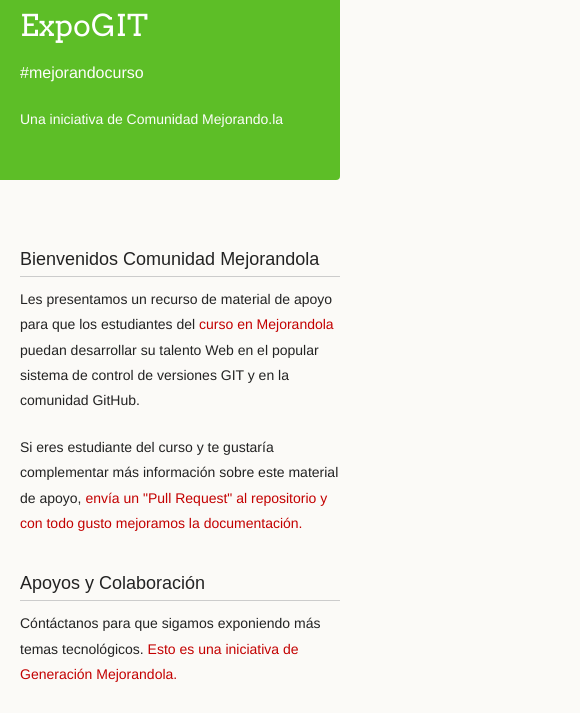
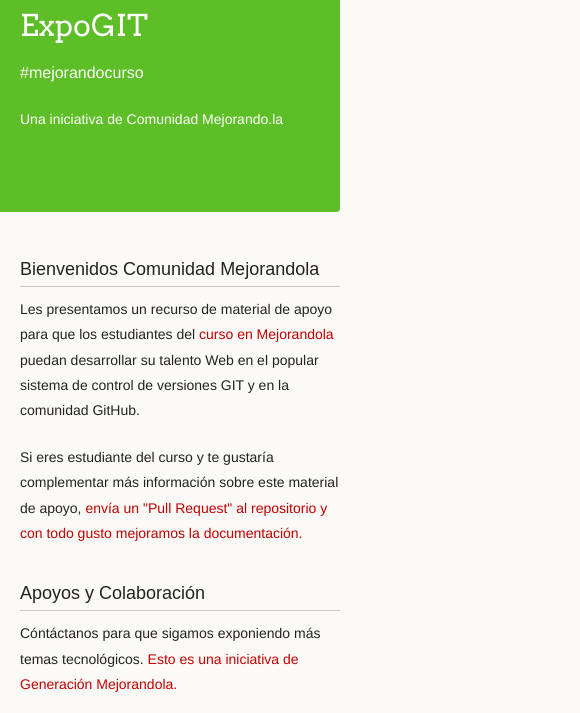
Before and after one commit to mikenieva/gitintro, a plain HTML site: page index.html in a window 390 px wide. Shown: the part 124-837 px from the top of the page, 580 px wide, since content can reach past the window. Drawn offline with Linux system fonts and the light colour scheme.

Commit message:
Mejorando responsive en (max-width: 720px)

```diff
--- a/index.html
+++ b/index.html
@@ -110,8 +110,9 @@
 <p>Para complementar y perfeccionar GIT, Christian Van Der Henst nos dá una explicación impecable en la utilización de esta tecnología.</a></p>
 
 
-
+<div class="video-container">
 <iframe width="560" height="315" src="http://www.youtube.com/embed/udughzlN5M4" frameborder="0" allowfullscreen></iframe>
+</div>
 
 <a name="tendencias"></a>
 
--- a/stylesheets/styles.css
+++ b/stylesheets/styles.css
@@ -392,7 +392,7 @@
   }
 
   header {
-    padding:10px 20px 0;
+    padding:10px 20px;
 		margin-right: 0;
   }
 
```
